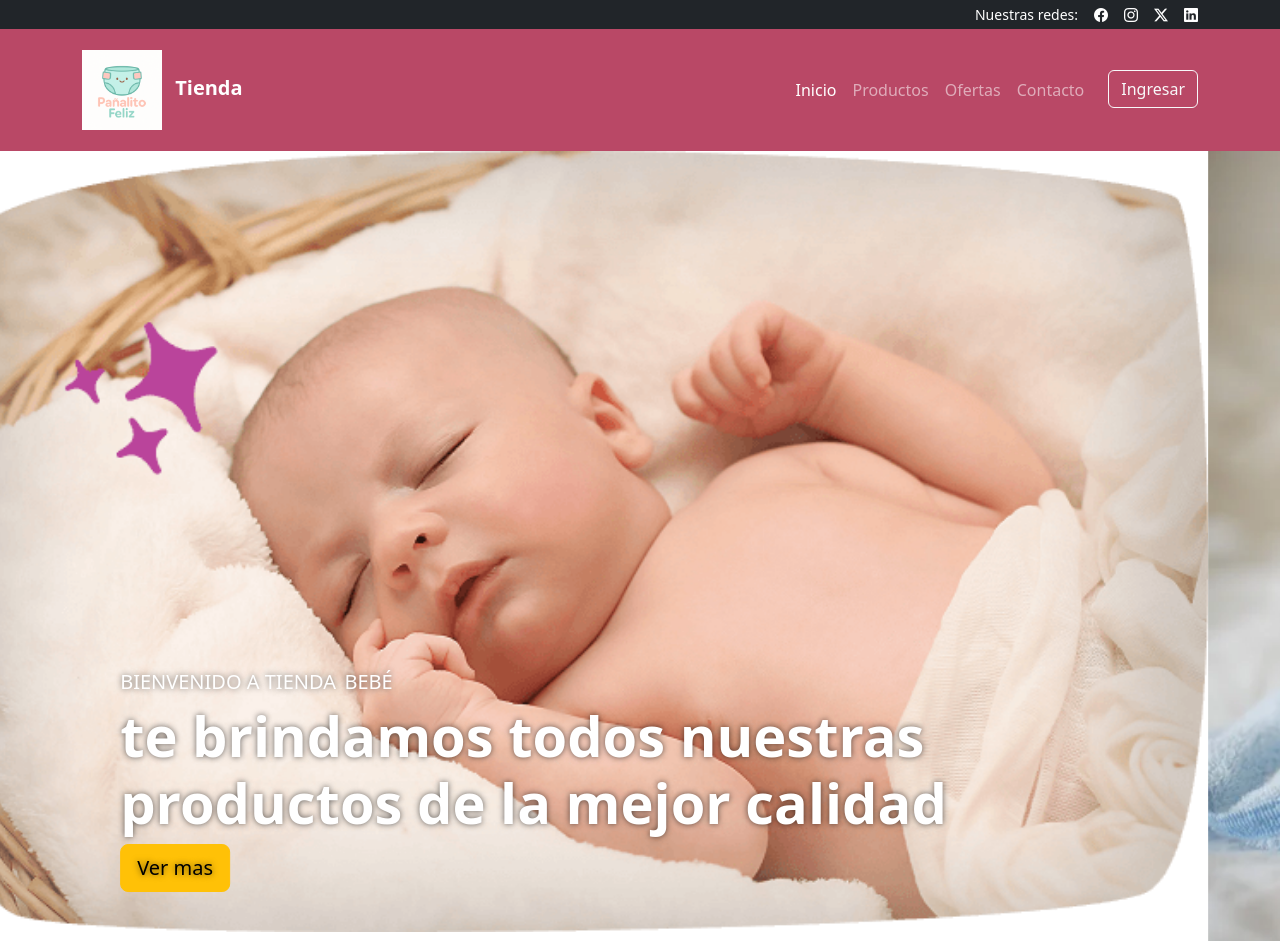
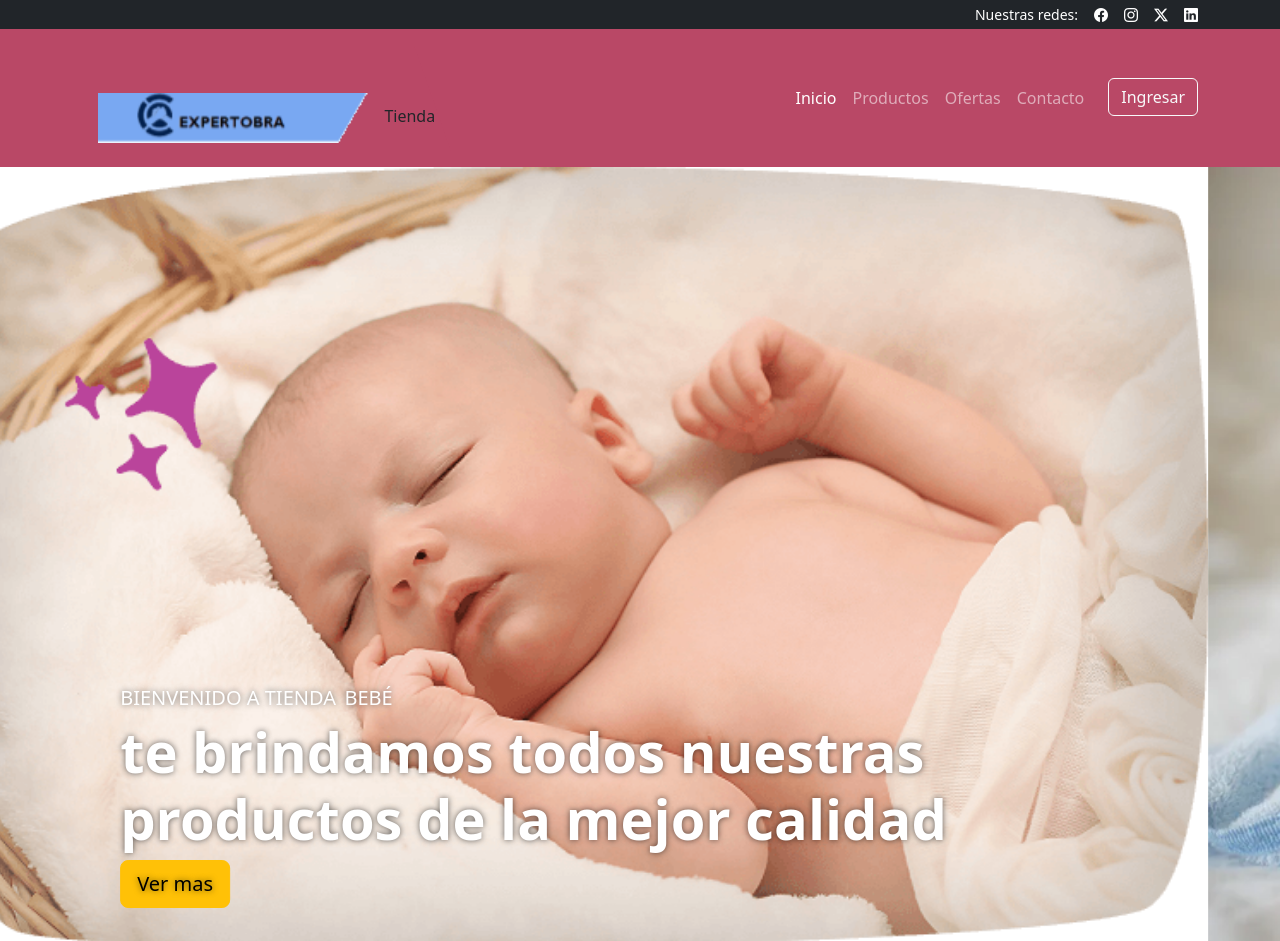
Before and after one commit to luisa-sanchez/Rico_luisa_recup_front, a plain HTML site: page index.html in a window 1280 px wide. Shown: the top 941 px of the page. Drawn offline with nearby package versions, Linux system fonts and the light colour scheme.

Commit message:
cuarto commit

```diff
--- a/css/style.css
+++ b/css/style.css
@@ -1,40 +1,47 @@
 :root {
   --bs-primary: #b94866;
   --bs-primary-rgb: 185, 72, 102;
+
+
 }
+.logo-banner {
+  background-color: #b94866;
+  padding: 0.5rem 1rem;
+  clip-path: polygon(0 0, 90% 0, 100% 100%, 0% 100%);
+  display: inline-block;
 
-/* Ajustamos clases estándar de Bootstrap
-   que usan --bs-primary-rgb */
+
+  }
+
 .btn-primary,
 .bg-primary,
 .border-primary {
   --bs-btn-bg: var(--bs-primary);
   --bs-btn-border-color: var(--bs-primary);
-  --bs-btn-hover-bg: #a63d59;   /* un poco más oscuro */
+  --bs-btn-hover-bg: #a63d59;
   --bs-btn-hover-border-color: #a63d59;
   --bs-bg-opacity: 1;
   --bs-border-opacity: 1;
 }
 
-/* 9. Hover del menú */
 .navbar .nav-link {
   transition: color 0.2s ease-in-out;
 }
 
 .navbar .nav-link:hover,
 .navbar .nav-link:focus {
-  color: #ffd6e3; /* combinación suave con el primario */
+  color: #ffd6e3;
 }
 
 
 
-/* 13. Responsive extra */
+
 .carousel-caption {
-  /* texto legible en fondos claros/oscuro */
+
   text-shadow: 0 0 6px rgba(0, 0, 0, 0.6);
 }
 
-/* Tarjetas iguales en altura */
+
 .card-img-top {
   object-fit: cover;
   height: 230px;
--- a/index.html
+++ b/index.html
@@ -24,11 +24,13 @@
 
   <nav class="navbar navbar-expand-lg bg-primary navbar-dark py-3">
     <div class="container">
+      <div class="logo-banner">
       <a class="navbar-brand fw-bold" href="index.html">
-        <img src="img/logo.png" alt="Logo " height="80" class="me-2">
+        <a class="navbar-brand fw-bold d-flex align-items-center" href="index.html"></a>
+        <img src="img/expertoobra_logo_transparent.png" alt="Logo " height="50" class="me-2">
         Tienda
       </a>
-
+      </div>
       <button class="navbar-toggler" type="button" data-bs-toggle="collapse"
               data-bs-target="#menuMain">
         <span class="navbar-toggler-icon"></span>
```
Also changed, not shown: contaseña.html (+0 -5 lines), img/expertoobra_logo_transparent.png (added), img/logo.png (deleted).
